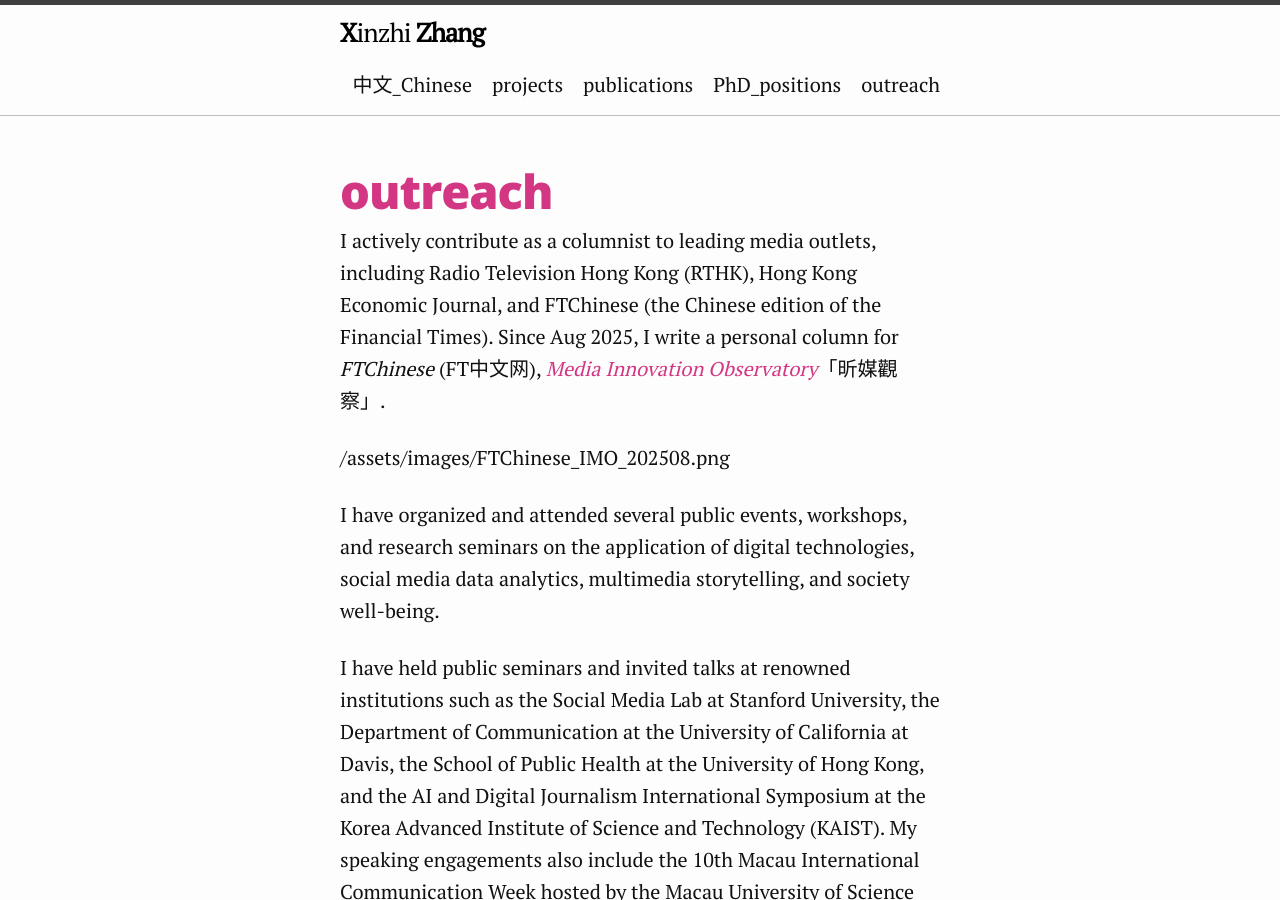
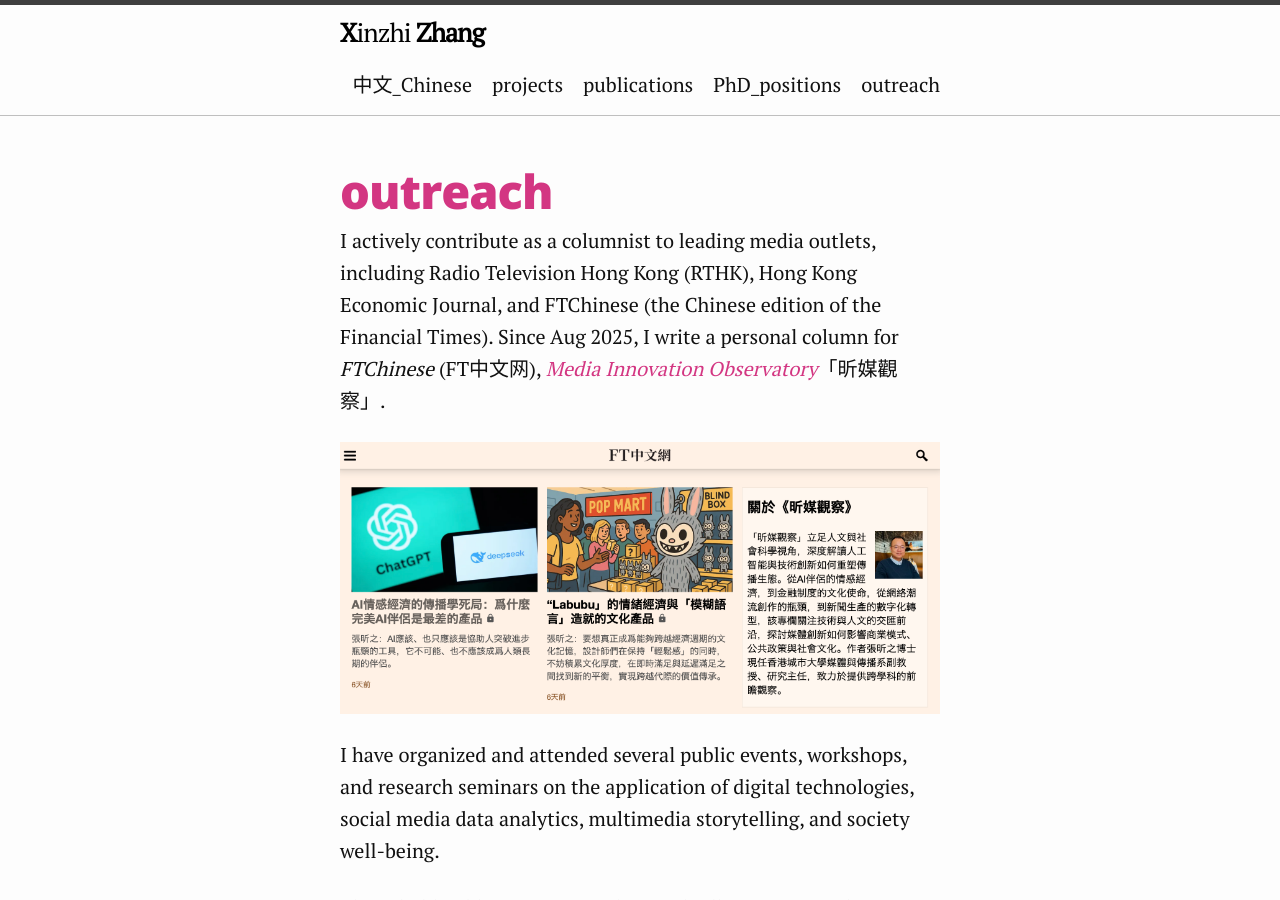
Before and after one commit to xzzhang2/xzzhang2.github.io, a Jekyll site: the page built from pages/tutorial.md, in a window 1280 px wide and 900 px high. Built offline with Jekyll 4.4.1, drawn with Linux system fonts in a browser that asks for light colours.

Commit message:
update info

```diff
--- a/pages/tutorial.md
+++ b/pages/tutorial.md
@@ -6,7 +6,7 @@
 
 I actively contribute as a columnist to leading media outlets, including Radio Television Hong Kong (RTHK), Hong Kong Economic Journal, and FTChinese (the Chinese edition of the Financial Times). Since Aug 2025, I write a personal column for *FTChinese* (FT中文网), *[Media Innovation Observatory](https://ftchinese.com/column/007000115)*「昕媒觀察」.
 
-/assets/images/FTChinese_IMO_202508.png
+![FTChinese_cover_202508](/assets/images/FTChinese_IMO_202508.png)
 
 I have organized and attended several public events, workshops, and research seminars on the application of digital technologies, social media data analytics, multimedia storytelling, and society well-being.
 
```
Also changed, not shown: 2 other files.
